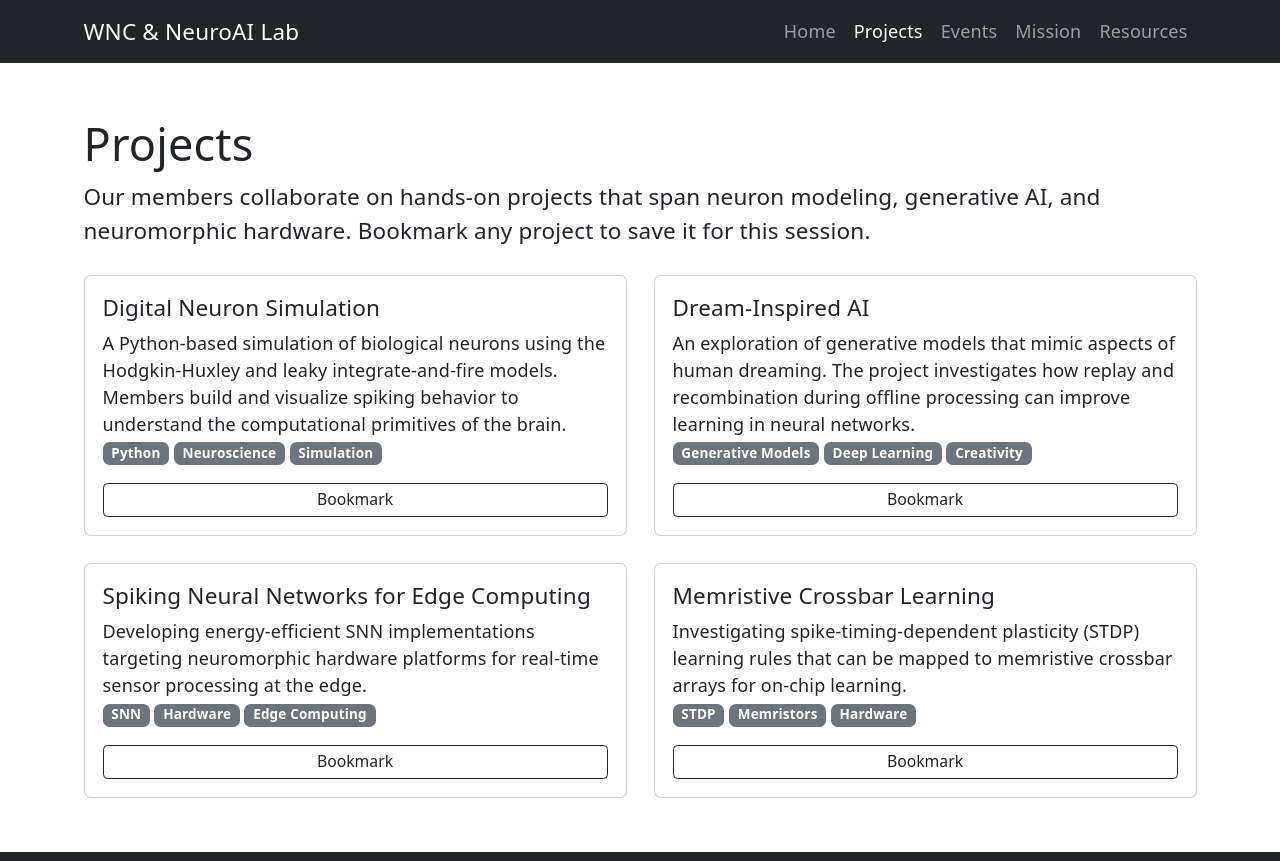
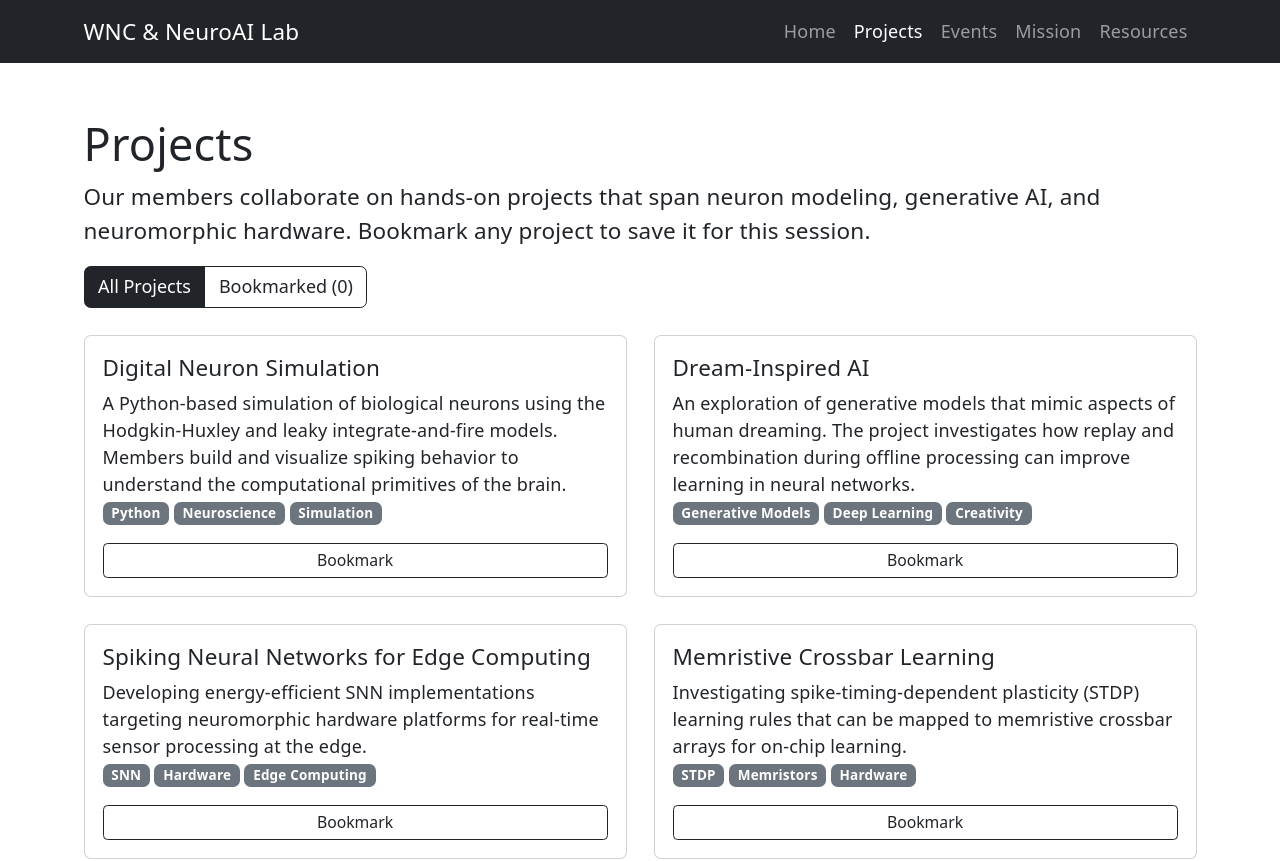
Before and after one commit to CS571-S26/p170, a React (Vite) app: page /#/projects in a window 1280 px wide. Shown: the top 861 px of the page. Built offline with nearby package versions, Linux system fonts and the light colour scheme.

Commit message:
Add bookmark filter to Projects and star-sorting to Resources

```diff
--- a/src/components/pages/ProjectsPage.jsx
+++ b/src/components/pages/ProjectsPage.jsx
@@ -1,5 +1,5 @@
 import { useState, useEffect } from 'react';
-import { Container, Row, Col } from 'react-bootstrap';
+import { Container, Row, Col, ButtonGroup, Button } from 'react-bootstrap';
 import ProjectCard from '../common/ProjectCard';
 
 const projects = [
@@ -34,6 +34,7 @@ const projects = [
 ];
 
 function ProjectsPage() {
+    const [showBookmarked, setShowBookmarked] = useState(false);
     const [bookmarks, setBookmarks] = useState(() => {
         const saved = sessionStorage.getItem('wnc-bookmarks');
         return saved ? JSON.parse(saved) : [];
@@ -52,14 +53,29 @@ function ProjectsPage() {
     return (
         <Container className="py-5 text-start">
             <h1>Projects</h1>
-            <p className="lead mb-4">
+            <p className="lead mb-3">
                 Our members collaborate on hands-on projects that span neuron modeling,
                 generative AI, and neuromorphic hardware. Bookmark any project to save
                 it for this session.
             </p>
 
+            <ButtonGroup className="mb-4">
+                <Button
+                    variant={showBookmarked ? 'outline-dark' : 'dark'}
+                    onClick={() => setShowBookmarked(false)}
+                >
+                    All Projects
+                </Button>
+                <Button
+                    variant={showBookmarked ? 'dark' : 'outline-dark'}
+                    onClick={() => setShowBookmarked(true)}
+                >
+                    Bookmarked ({bookmarks.length})
+                </Button>
+            </ButtonGroup>
+
             <Row xs={1} md={2} className="g-4">
-                {projects.map((project) => (
+                {projects.filter((p) => !showBookmarked || bookmarks.includes(p.id)).map((project) => (
                     <Col key={project.id}>
                         <ProjectCard
                             project={project}
--- a/src/components/pages/ResourcesPage.jsx
+++ b/src/components/pages/ResourcesPage.jsx
@@ -85,7 +85,13 @@ function ResourcesPage() {
             </p>
 
             <Row xs={1} md={2} lg={3} className="g-4">
-                {resources.map((resource) => (
+                {[...resources].sort((a, b) => {
+                    const aStarred = bookmarks.includes(a.id);
+                    const bStarred = bookmarks.includes(b.id);
+                    if (aStarred && !bStarred) return -1;
+                    if (!aStarred && bStarred) return 1;
+                    return 0;
+                }).map((resource) => (
                     <Col key={resource.id}>
                         <Card className="h-100">
                             <Card.Body className="d-flex flex-column">
```
